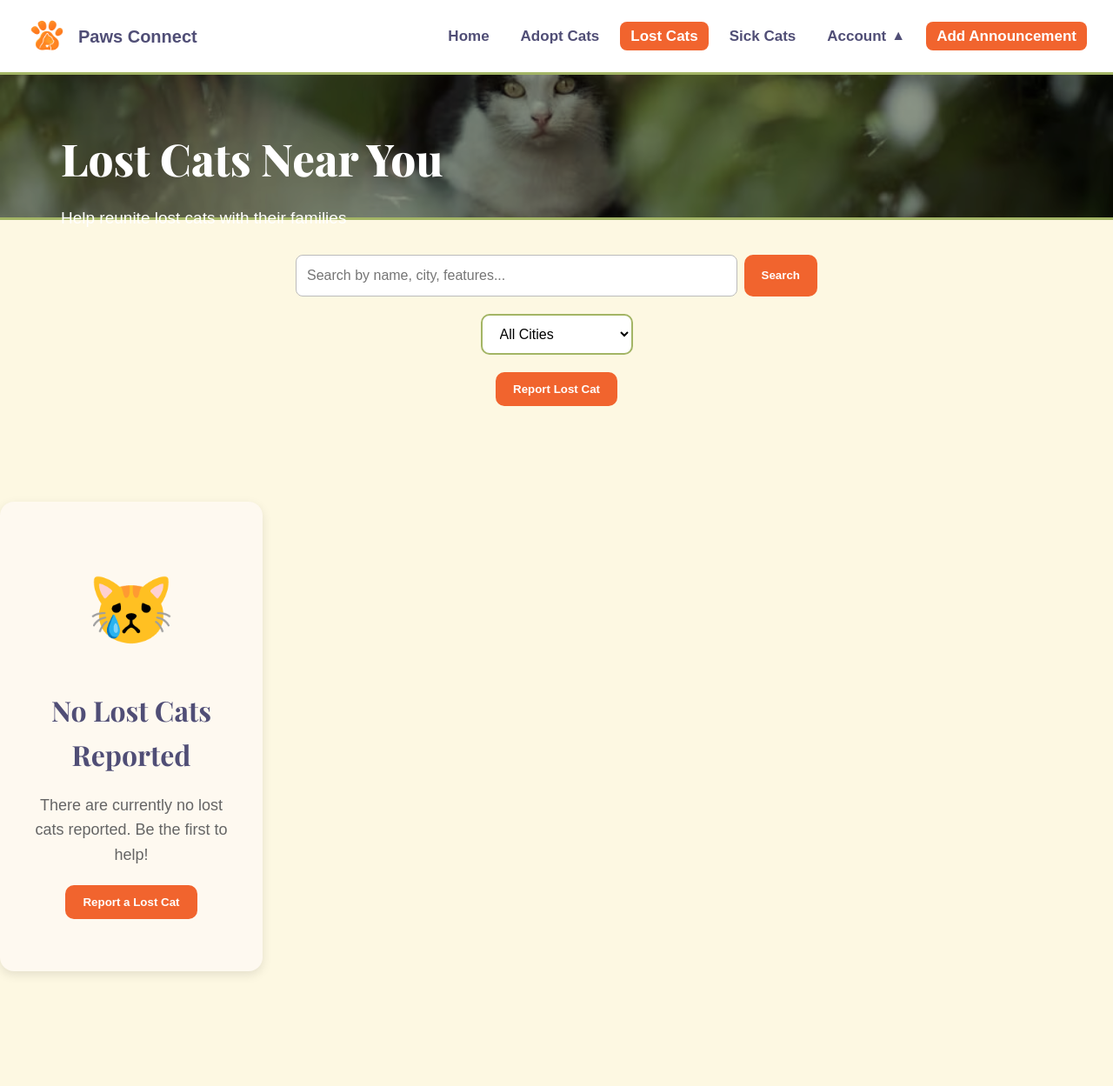
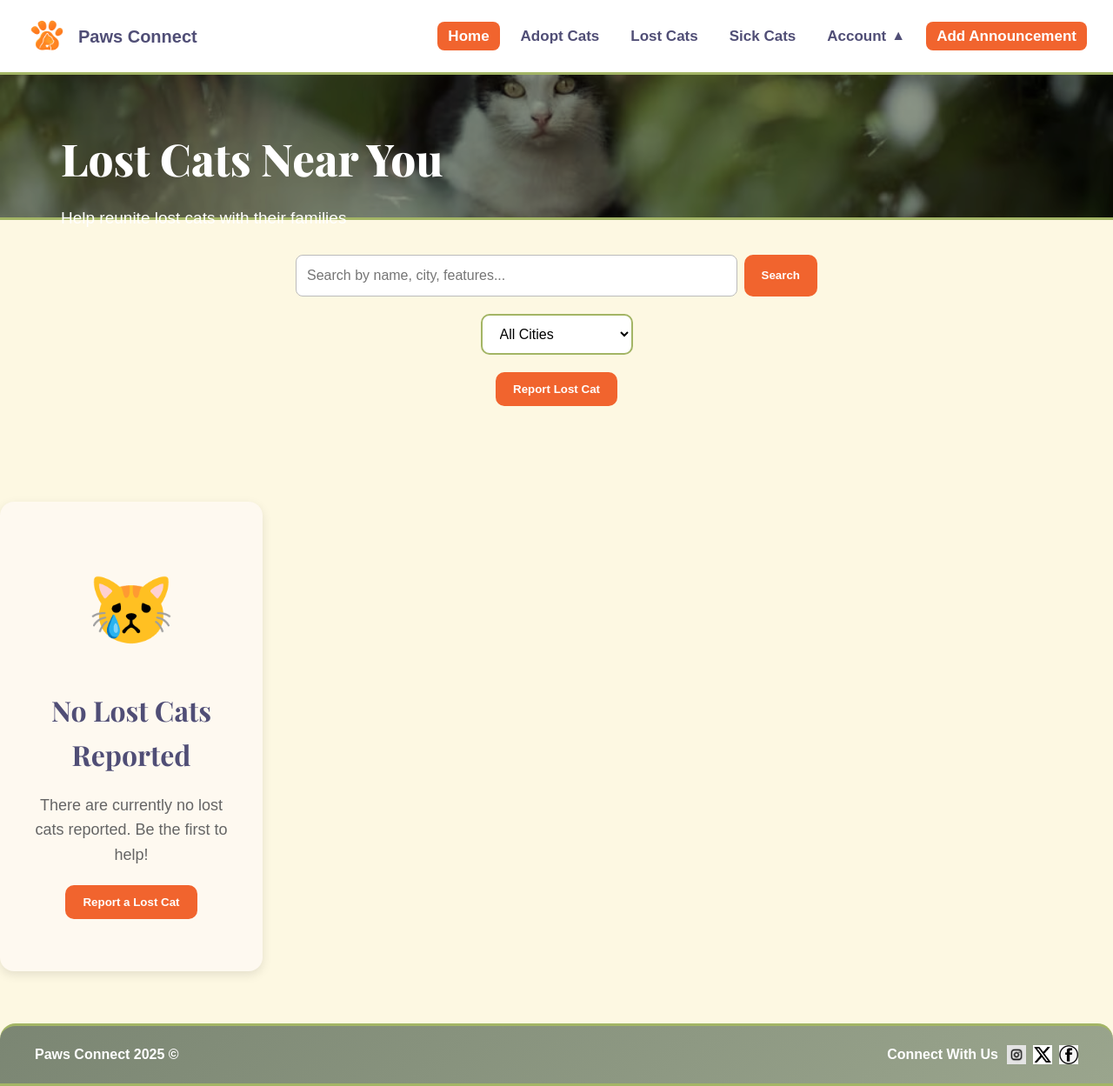
Before and after one commit to Retajkhaleed/Paws-Connect, a PHP site: page /lost-cats.php in a window 1280 px wide. Shown: the whole page at 87% size. Before the commit the page ends 1121 px from the top, so only its background shows below. Run offline with PHP 8.4, Linux system fonts and the light colour scheme; data that the repository does not hold is empty.

Commit message:
Update lost-cats.php (Rana)

```diff
--- a/lost-cats.php
+++ b/lost-cats.php
@@ -11,30 +11,34 @@ include 'db_connect.php';
   <link rel="stylesheet" href="StyleCSS.css">
 </head>
 <body>
-
 <header>
     <div class="logo">
       <img src="img/PawLogo.png" alt="Paws Connect Logo" class="logo-image">
       <span class="logo-text">Paws Connect</span>
     </div>
+
     <nav>
       <ul class="nav">
-      <li><a href="Home.html">Home</a></li>
+        <li><a href="home_main.php" class="home-btn">Home</a></li>
         <li><a href="adoptable-cats.php">Adopt Cats</a></li>
-      <li><a href="lost-cats.php" class="home-btn">Lost Cats</a></li>
+        <li><a href="lost-cats.php">Lost Cats</a></li>
         <li><a href="sick.php">Sick Cats</a></li>
+
+
         <li class="dropdown">
-        <a href="#">Account <span class="arrow">▲</span></a>
+          <a href="#"> Account <span class="arrow">▲</span> </a>
           <ul class="dropdown-content">
-          <li><a href="account.html">Profile</a></li>
-          <li><a href="my-announcements.php">My Announcements</a></li>
-          <li><a href="saved-announcements.php">Saved Announcements</a></li>
+            <li><a href="account.php">Profile</a></li>
+            <li><a href="my-announcements.html">My Announcements</a></li>
+            <li><a href="saved-announcements.html">Saved Announcements</a></li>
           </ul>
         </li>
+
         <li><a href="add.html" class="btn">Add Announcement</a></li>
       </ul>
     </nav>
   </header>
+
 
 <section class="LostHero">
   <div class="LostHero-content">
@@ -198,5 +202,23 @@ function filterPosts() {
 }
 </script>
 
+
+<footer>
+    <div class="footer-content">
+      <div class="footer-left">
+        <span>Paws Connect 2025 ©</span>
+      </div>
+
+      <div class="footer-right">
+        <span>Connect With Us</span>
+        <div class="social">
+          <img src="img/instaLogo.png" alt="Instagram">
+          <img src="img/XLogo.png" alt="X App">
+          <img src="img/FacebookLogo.png" alt="Facebook">
+        </div>
+      </div>
+    </div>
+  </footer>
+
 </body>
 </html>
```
Lines whose indentation alone changed are shown as unchanged.
